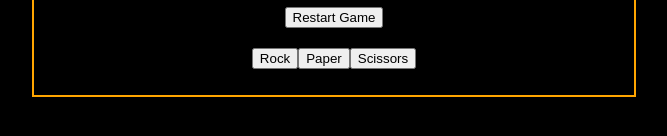
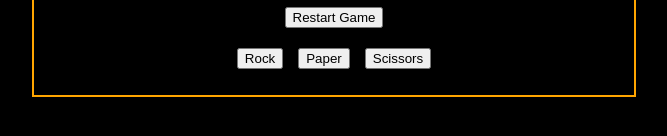
Before and after one commit to edjozero/TOP-rock-paper-sciss, a plain HTML site: page index.html in a window 1280 px wide. Both pictures are taken after a click on the button "Start Game". Shown: the part 428-564 px from the top of the page, without its empty margins (306-973 px from the left). Drawn offline with Linux system fonts and the light colour scheme.

Commit message:
Fixed the player selection buttons being too close together

```diff
--- a/script.js
+++ b/script.js
@@ -94,7 +94,7 @@ EVENT LISTENERS
 // event listener to start the game
 
 startGame.addEventListener("click", () => {
-    playerChoices.style.display = "block";
+    playerChoices.style.display = "flex";
     startGame.style.display = "none";
     gameStartText.textContent = "";
 
--- a/styles.css
+++ b/styles.css
@@ -34,6 +34,6 @@ body{
     display: flex;
     justify-content: center;
     align-content: center;
-    gap: 10px;
+    gap: 15px;
     margin: 10px;
 }
```
